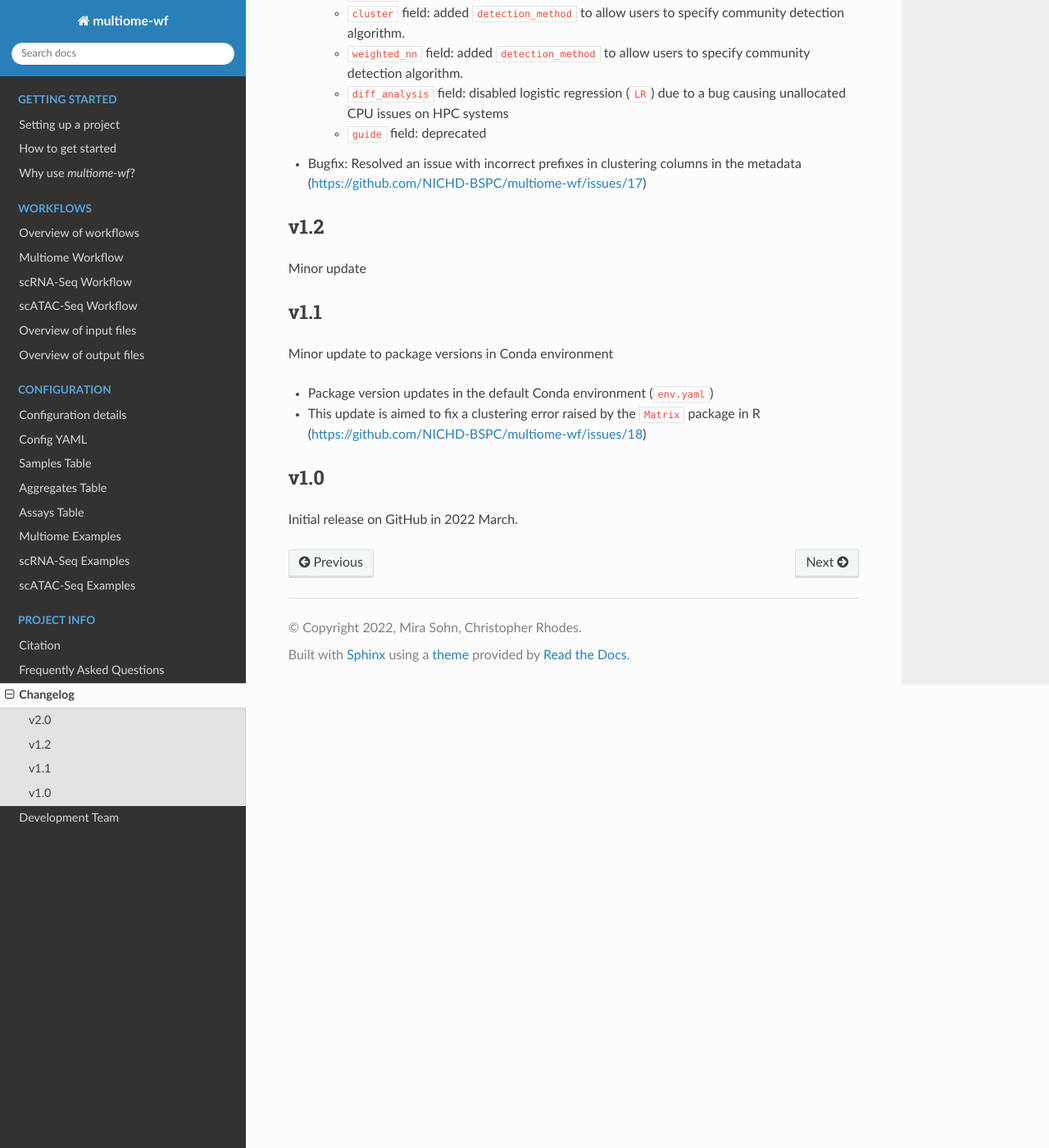
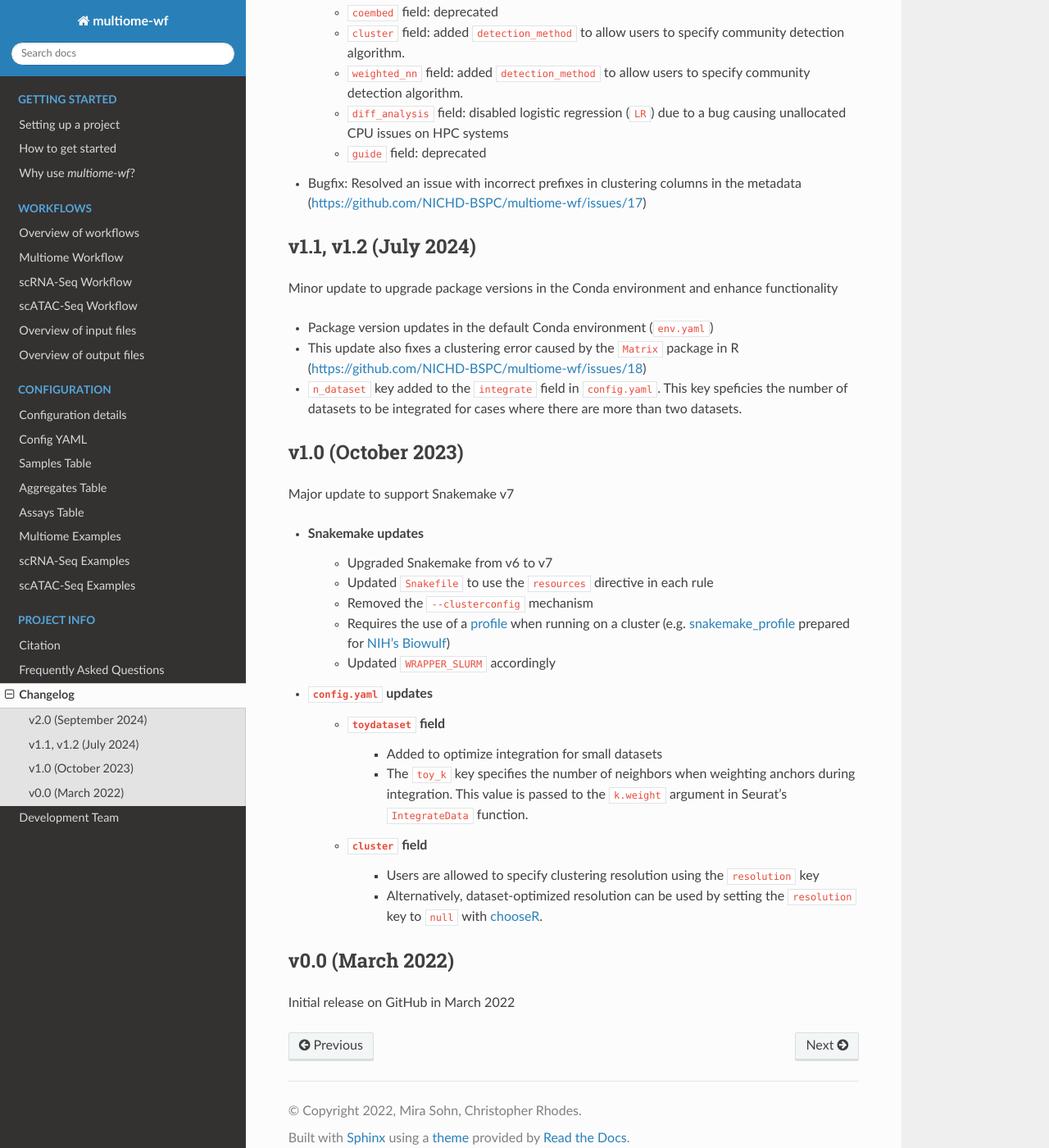
Before and after one commit to NICHD-BSPC/multiome-wf, a Sphinx documentation site: the page built from docs/project-info/changelog.rst, in a window 1280 px wide and 1400 px high, scrolled down 617 px. Shown: the whole window at 82% size. Built offline with Sphinx 7.4.7 and the Read the Docs theme 2.0.0, drawn with Linux system fonts in a browser that asks for light colours; some of the changed text lies outside the part shown.

Commit message:
documentation updated - changelog

```diff
--- a/docs/project-info/changelog.rst
+++ b/docs/project-info/changelog.rst
@@ -4,12 +4,13 @@
 Changelog
 =========
 
-v2.0
-----
+v2.0 (September 2024)
+---------------------
 
-Major update to supprt Seurat v5 and Snakemake v7
+Major update to support Seurat v5
 
 - Package version updates
+    - Upgraded Seurat from v4 to v5
     - Updated packages in Conda environments
     - Conda environments for the default Snakemake and ChooseR: ``env.yaml`` and
       ``workflow/chooser/env.yaml``
@@ -30,21 +31,46 @@ Major update to supprt Seurat v5 and Snakemake v7
 - Bugfix: Resolved an issue with incorrect prefixes in clustering columns in the metadata
   (https://github.com/NICHD-BSPC/multiome-wf/issues/17)
 
-v1.2
-----
 
-Minor update
+v1.1, v1.2 (July 2024)
+----------------------
 
-v1.1
-----
-
-Minor update to package versions in Conda environment
+Minor update to upgrade package versions in the Conda environment and enhance functionality
 
 - Package version updates in the default Conda environment (``env.yaml``)
-- This update is aimed to fix a clustering error raised by the ``Matrix`` package in R
+- This update also fixes a clustering error caused by the ``Matrix`` package in R
   (https://github.com/NICHD-BSPC/multiome-wf/issues/18)
+- ``n_dataset`` key added to the ``integrate`` field in ``config.yaml``. This key speficies
+  the number of datasets to be integrated for cases where there are more than two datasets.
 
-v1.0
-----
+v1.0 (October 2023)
+-------------------
 
-Initial release on GitHub in 2022 March.
+Major update to support Snakemake v7
+
+- Snakemake updates
+    - Upgraded Snakemake from v6 to v7
+    - Updated ``Snakefile`` to use the ``resources`` directive in each rule
+    - Removed the ``--clusterconfig`` mechanism
+    - Requires the use of a `profile
+      <https://snakemake.readthedocs.io/en/stable/executing/cli.html#profiles>`_
+      when running on a cluster (e.g. `snakemake_profile <https://github.com/NIH-HPC/snakemake_profile>`_
+      prepared for `NIH's Biowulf <https://hpc.nih.gov/>`_)
+    - Updated ``WRAPPER_SLURM`` accordingly
+- ``config.yaml`` updates
+    - ``toydataset`` field
+        - Added to optimize integration for small datasets
+        - The ``toy_k`` key specifies the number of neighbors when weighting anchors
+          during integration. This value is passed to the ``k.weight`` argument
+          in Seurat's ``IntegrateData`` function.
+    - ``cluster`` field
+        - Users are allowed to specify clustering resolution using the ``resolution`` key
+        - Alternatively, dataset-optimized resolution can be used by setting the ``resolution``
+          key to ``null`` with `chooseR
+          <https://bmcbioinformatics.biomedcentral.com/articles/10.1186/s12859-021-03957-4>`_.
+
+
+v0.0 (March 2022)
+-----------------
+
+Initial release on GitHub in March 2022
```
